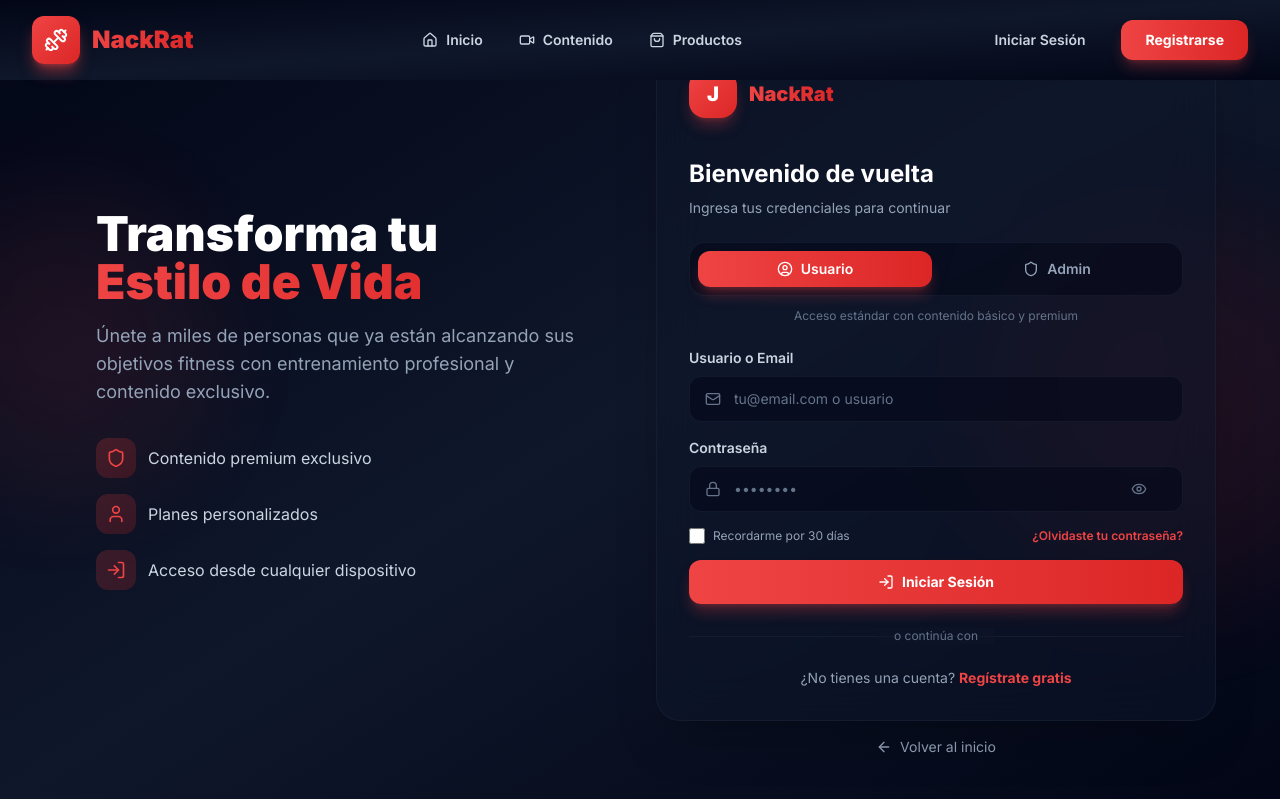
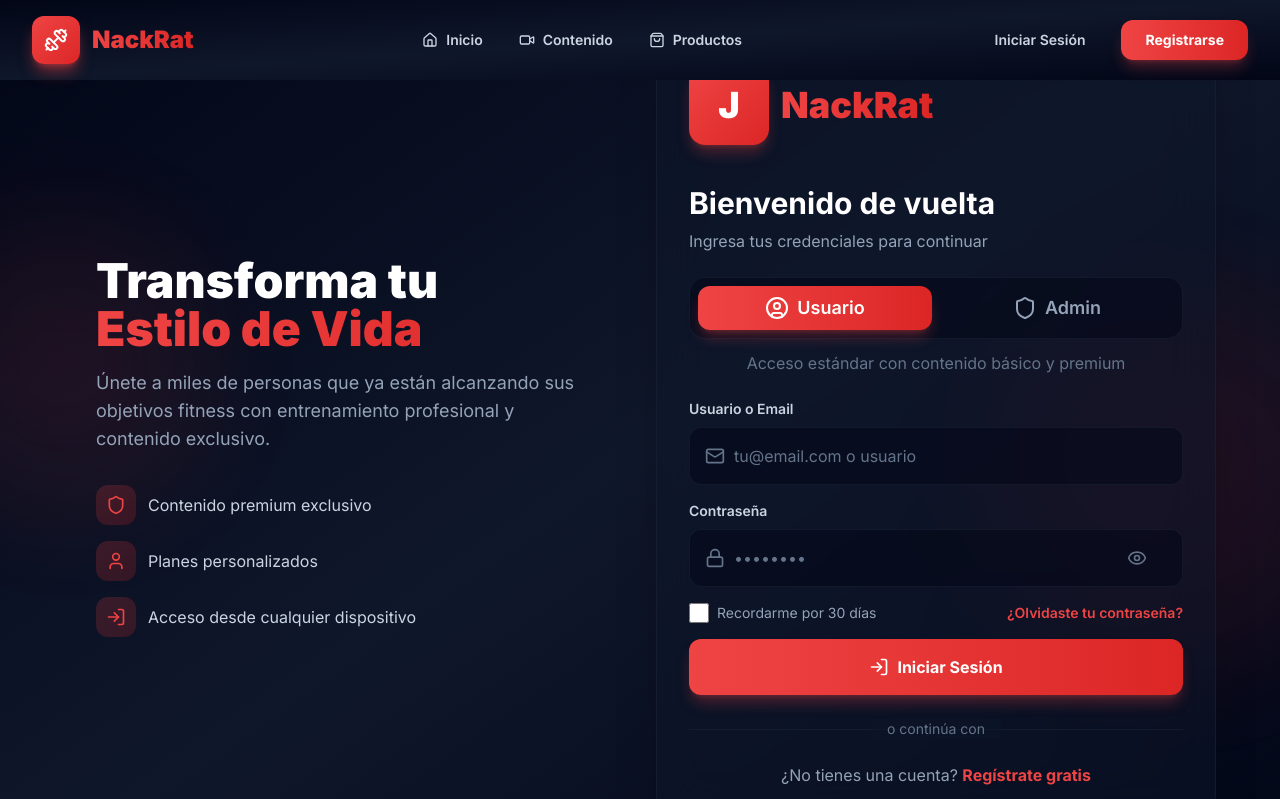
Before and after one commit to BryanCodeDev/jeremyFitness_frontend, a React (Create React App) app: page /login in a window 1280 px wide. Shown: the top 799 px of the page. Built offline with nearby package versions, Linux system fonts and the light colour scheme.

Commit message:
Responsive Mejorado

```diff
--- a/src/pages/Auth/Login.jsx
+++ b/src/pages/Auth/Login.jsx
@@ -254,20 +254,20 @@ const Login = () => {
               {/* Desktop Header */}
               <div className="hidden md:block mb-6">
                 <Link to="/" className="inline-flex items-center justify-center space-x-3 mb-4">
-                  <div className="w-12 h-12 bg-gradient-to-br from-red-500 to-red-600 rounded-2xl flex items-center justify-center shadow-lg shadow-red-500/30">
-                    <span className="text-white font-black text-xl">J</span>
+                  <div className="w-12 h-12 sm:w-14 sm:h-14 md:w-16 md:h-16 lg:w-20 lg:h-20 bg-gradient-to-br from-red-500 to-red-600 rounded-2xl flex items-center justify-center shadow-lg shadow-red-500/30">
+                    <span className="text-white font-black text-xl sm:text-2xl md:text-3xl lg:text-4xl">J</span>
                   </div>
-                  <span className="text-xl font-black bg-gradient-to-r from-red-500 to-red-600 bg-clip-text text-transparent">
+                  <span className="text-xl sm:text-2xl md:text-3xl lg:text-4xl font-black bg-gradient-to-r from-red-500 to-red-600 bg-clip-text text-transparent">
                     NackRat
                   </span>
                 </Link>
               </div>
 
               <div className="mb-6">
-                <h2 className="text-xl md:text-2xl font-bold text-white mb-2">
+                <h2 className="text-xl md:text-2xl lg:text-3xl font-bold text-white mb-2">
                   Bienvenido de vuelta
                 </h2>
-                <p className="text-sm text-slate-400">
+                <p className="text-sm md:text-base text-slate-400">
                   Ingresa tus credenciales para continuar
                 </p>
               </div>
@@ -278,29 +278,29 @@ const Login = () => {
                   <button
                     type="button"
                     onClick={() => setUserType('user')}
-                    className={`flex items-center justify-center space-x-2 py-2 px-3 rounded-xl font-semibold transition-all duration-300 text-sm ${
+                    className={`flex items-center justify-center space-x-2 py-2 px-3 rounded-xl font-semibold transition-all duration-300 text-sm md:text-base lg:text-lg ${
                       userType === 'user'
                         ? 'bg-gradient-to-r from-red-500 to-red-600 text-white shadow-lg shadow-red-500/30'
                         : 'text-slate-400 hover:text-white hover:bg-slate-800/50'
                     }`}
                   >
-                    <UserCircle className="w-4 h-4" />
+                    <UserCircle className="w-4 h-4 md:w-5 md:h-5 lg:w-6 lg:h-6" />
                     <span>Usuario</span>
                   </button>
                   <button
                     type="button"
                     onClick={() => setUserType('admin')}
-                    className={`flex items-center justify-center space-x-2 py-2 px-3 rounded-xl font-semibold transition-all duration-300 text-sm ${
+                    className={`flex items-center justify-center space-x-2 py-2 px-3 rounded-xl font-semibold transition-all duration-300 text-sm md:text-base lg:text-lg ${
                       userType === 'admin'
                         ? 'bg-gradient-to-r from-red-500 to-red-600 text-white shadow-lg shadow-red-500/30'
                         : 'text-slate-400 hover:text-white hover:bg-slate-800/50'
                     }`}
                   >
-                    <Shield className="w-4 h-4" />
+                    <Shield className="w-4 h-4 md:w-5 md:h-5 lg:w-6 lg:h-6" />
                     <span>Admin</span>
                   </button>
                 </div>
-                <p className="text-xs text-slate-500 mt-3 text-center">
+                <p className="text-xs md:text-sm lg:text-base text-slate-500 mt-3 text-center">
                   {userType === 'user'
                     ? 'Acceso estándar con contenido básico y premium'
                     : 'Panel administrativo con herramientas de gestión completas'
@@ -315,7 +315,7 @@ const Login = () => {
                     Usuario o Email
                   </label>
                   <div className="relative">
-                    <Mail className="absolute left-4 top-1/2 -translate-y-1/2 w-4 h-4 text-slate-500" />
+                    <Mail className="absolute left-4 top-1/2 -translate-y-1/2 w-4 h-4 md:w-5 md:h-5 text-slate-500" />
                     <input
                       type="text"
                       id="username"
@@ -324,7 +324,7 @@ const Login = () => {
                       onChange={handleChange}
                       onBlur={handleBlur}
                       required
-                      className={`w-full pl-11 pr-4 py-3 bg-slate-950/50 border rounded-xl text-white placeholder-slate-500 focus:ring-2 transition-all duration-300 outline-none text-sm ${
+                      className={`w-full pl-11 pr-4 py-3 md:py-4 bg-slate-950/50 border rounded-xl text-white placeholder-slate-500 focus:ring-2 transition-all duration-300 outline-none text-sm md:text-base ${
                         errors.username
                           ? 'border-red-500 focus:border-red-500 focus:ring-red-500/20'
                           : touched.username && !errors.username
@@ -336,16 +336,16 @@ const Login = () => {
                     {touched.username && (
                       <div className="absolute right-4 top-1/2 -translate-y-1/2">
                         {errors.username ? (
-                          <XCircle className="w-4 h-4 text-red-500" />
+                          <XCircle className="w-4 h-4 md:w-5 md:h-5 text-red-500" />
                         ) : (
-                          <CheckCircle className="w-4 h-4 text-green-500" />
+                          <CheckCircle className="w-4 h-4 md:w-5 md:h-5 text-green-500" />
                         )}
                       </div>
                     )}
                   </div>
                   {errors.username && (
-                    <p className="text-xs text-red-500 mt-1.5 flex items-center space-x-1">
-                      <XCircle className="w-3 h-3" />
+                    <p className="text-xs md:text-sm text-red-500 mt-1.5 flex items-center space-x-1">
+                      <XCircle className="w-3 h-3 md:w-4 md:h-4" />
                       <span>{errors.username}</span>
                     </p>
                   )}
@@ -356,7 +356,7 @@ const Login = () => {
                     Contraseña
                   </label>
                   <div className="relative">
-                    <Lock className="absolute left-4 top-1/2 -translate-y-1/2 w-4 h-4 text-slate-500" />
+                    <Lock className="absolute left-4 top-1/2 -translate-y-1/2 w-4 h-4 md:w-5 md:h-5 text-slate-500" />
                     <input
                       type={showPassword ? "text" : "password"}
                       id="password"
@@ -365,7 +365,7 @@ const Login = () => {
                       onChange={handleChange}
                       onBlur={handleBlur}
                       required
-                      className={`w-full pl-11 pr-11 py-3 bg-slate-950/50 border rounded-xl text-white placeholder-slate-500 focus:ring-2 transition-all duration-300 outline-none text-sm ${
+                      className={`w-full pl-11 pr-11 py-3 md:py-4 bg-slate-950/50 border rounded-xl text-white placeholder-slate-500 focus:ring-2 transition-all duration-300 outline-none text-sm md:text-base ${
                         errors.password
                           ? 'border-red-500 focus:border-red-500 focus:ring-red-500/20'
                           : touched.password && !errors.password
@@ -379,27 +379,27 @@ const Login = () => {
                       onClick={() => setShowPassword(!showPassword)}
                       className="absolute right-9 top-1/2 -translate-y-1/2 text-slate-500 hover:text-slate-300 transition-colors"
                     >
-                      {showPassword ? <EyeOff className="w-4 h-4" /> : <Eye className="w-4 h-4" />}
+                      {showPassword ? <EyeOff className="w-4 h-4 md:w-5 md:h-5" /> : <Eye className="w-4 h-4 md:w-5 md:h-5" />}
                     </button>
                     {touched.password && (
                       <div className="absolute right-4 top-1/2 -translate-y-1/2">
                         {errors.password ? (
-                          <XCircle className="w-4 h-4 text-red-500" />
+                          <XCircle className="w-4 h-4 md:w-5 md:h-5 text-red-500" />
                         ) : (
-                          <CheckCircle className="w-4 h-4 text-green-500" />
+                          <CheckCircle className="w-4 h-4 md:w-5 md:h-5 text-green-500" />
                         )}
                       </div>
                     )}
                   </div>
                   {errors.password && (
-                    <p className="text-xs text-red-500 mt-1.5 flex items-center space-x-1">
-                      <XCircle className="w-3 h-3" />
+                    <p className="text-xs md:text-sm text-red-500 mt-1.5 flex items-center space-x-1">
+                      <XCircle className="w-3 h-3 md:w-4 md:h-4" />
                       <span>{errors.password}</span>
                     </p>
                   )}
                 </div>
 
-                <div className="flex items-center justify-between text-sm">
+                <div className="flex items-center justify-between text-sm md:text-base">
                   <label className="flex items-center cursor-pointer group">
                     <input
                       type="checkbox"
@@ -407,16 +407,16 @@ const Login = () => {
                       checked={formData.rememberMe}
                       onChange={(e) => setFormData({...formData, rememberMe: e.target.checked})}
                       disabled={isBlocked}
-                      className="w-4 h-4 rounded border-slate-700 bg-slate-950/50 text-red-500 focus:ring-red-500 focus:ring-offset-0 focus:ring-2 transition-all disabled:opacity-50 disabled:cursor-not-allowed"
+                      className="w-4 h-4 md:w-5 md:h-5 rounded border-slate-700 bg-slate-950/50 text-red-500 focus:ring-red-500 focus:ring-offset-0 focus:ring-2 transition-all disabled:opacity-50 disabled:cursor-not-allowed"
                     />
-                    <span className={`ml-2 transition-colors text-xs ${isBlocked ? 'text-slate-600' : 'text-slate-400 group-hover:text-slate-300'}`}>
+                    <span className={`ml-2 transition-colors text-xs md:text-sm ${isBlocked ? 'text-slate-600' : 'text-slate-400 group-hover:text-slate-300'}`}>
                       Recordarme por 30 días
                     </span>
                   </label>
 
                   <Link
                     to="/forgot-password"
-                    className={`font-semibold transition-colors text-xs ${isBlocked ? 'text-slate-600 cursor-not-allowed' : 'text-red-500 hover:text-red-400'}`}
+                    className={`font-semibold transition-colors text-xs md:text-sm ${isBlocked ? 'text-slate-600 cursor-not-allowed' : 'text-red-500 hover:text-red-400'}`}
                     onClick={(e) => isBlocked && e.preventDefault()}
                   >
                     ¿Olvidaste tu contraseña?
@@ -426,7 +426,7 @@ const Login = () => {
                 <button
                   type="submit"
                   disabled={isLoading || Object.keys(errors).length > 0 || isBlocked}
-                  className="w-full py-3 bg-gradient-to-r from-red-500 to-red-600 hover:from-red-600 hover:to-red-700 text-white font-bold rounded-xl shadow-lg shadow-red-500/30 hover:shadow-red-500/50 transition-all duration-300 disabled:opacity-50 disabled:cursor-not-allowed disabled:hover:shadow-red-500/30 flex items-center justify-center space-x-2 text-sm"
+                  className="w-full py-3 md:py-4 bg-gradient-to-r from-red-500 to-red-600 hover:from-red-600 hover:to-red-700 text-white font-bold rounded-xl shadow-lg shadow-red-500/30 hover:shadow-red-500/50 transition-all duration-300 disabled:opacity-50 disabled:cursor-not-allowed disabled:hover:shadow-red-500/30 flex items-center justify-center space-x-2 text-sm md:text-base"
                 >
                   {isLoading ? (
                     <>
@@ -435,12 +435,12 @@ const Login = () => {
                     </>
                   ) : isBlocked ? (
                     <>
-                      <Shield className="w-4 h-4" />
+                      <Shield className="w-4 h-4 md:w-5 md:h-5" />
                       <span>Bloqueado ({Math.floor(blockTimeLeft / 60)}:{(blockTimeLeft % 60).toString().padStart(2, '0')})</span>
                     </>
                   ) : (
                     <>
-                      <LogIn className="w-4 h-4" />
+                      <LogIn className="w-4 h-4 md:w-5 md:h-5" />
                       <span>Iniciar Sesión</span>
                     </>
                   )}
@@ -453,17 +453,17 @@ const Login = () => {
                   <div className="w-full border-t border-slate-800/50" />
                 </div>
                 <div className="relative flex justify-center text-sm">
-                  <span className="px-4 bg-slate-900/50 text-slate-500 text-xs">o continúa con</span>
+                  <span className="px-4 bg-slate-900/50 text-slate-500 text-xs md:text-sm">o continúa con</span>
                 </div>
               </div>
 
               {/* Register link */}
               <div className="text-center">
-                <p className="text-sm text-slate-400">
+                <p className="text-sm md:text-base text-slate-400">
                   ¿No tienes una cuenta?{' '}
                   <Link
                     to="/register"
-                    className="text-red-500 hover:text-red-400 font-bold transition-colors text-sm"
+                    className="text-red-500 hover:text-red-400 font-bold transition-colors text-sm md:text-base"
                   >
                     Regístrate gratis
                   </Link>
--- a/src/pages/Content/Content.jsx
+++ b/src/pages/Content/Content.jsx
@@ -80,13 +80,13 @@ const Content = () => {
   ];
 
   return (
-    <div className="min-h-screen bg-slate-950 pt-20">
+    <div className="min-h-screen bg-slate-950 pt-16">
       {/* Hero Section */}
-      <section className="relative py-16 overflow-hidden">
+      <section className="relative py-12 overflow-hidden">
         <div className="absolute inset-0 bg-gradient-to-br from-slate-950 via-slate-900 to-slate-950" />
         <div className="absolute inset-0">
-          <div className="absolute top-0 right-1/4 w-96 h-96 bg-red-500/10 rounded-full blur-3xl" />
-          <div className="absolute bottom-0 left-1/4 w-96 h-96 bg-red-600/10 rounded-full blur-3xl" />
+          <div className="absolute top-0 right-1/4 w-80 h-80 bg-red-500/10 rounded-full blur-3xl" />
+          <div className="absolute bottom-0 left-1/4 w-80 h-80 bg-red-600/10 rounded-full blur-3xl" />
         </div>
 
         <div className="container mx-auto px-4 sm:px-6 lg:px-8 relative z-10">
@@ -94,20 +94,20 @@ const Content = () => {
             initial={{ opacity: 0, y: 30 }}
             animate={{ opacity: 1, y: 0 }}
             transition={{ duration: 0.8 }}
-            className="text-center max-w-4xl mx-auto mb-12"
+            className="text-center max-w-4xl mx-auto mb-10"
           >
             <div className="inline-flex items-center space-x-2 bg-red-500/10 border border-red-500/20 rounded-full px-4 py-2 mb-6">
               <TrendingUp className="w-4 h-4 text-red-500" />
               <span className="text-sm font-semibold text-red-400">Contenido Actualizado</span>
             </div>
 
-            <h1 className="text-4xl sm:text-5xl lg:text-6xl font-black mb-6">
+            <h1 className="text-3xl sm:text-4xl lg:text-5xl font-black mb-6">
               <span className="text-white">Contenido </span>
               <span className="bg-gradient-to-r from-red-500 to-red-600 bg-clip-text text-transparent">
                 Fitness
               </span>
             </h1>
-            <p className="text-xl text-slate-400">
+            <p className="text-base sm:text-lg text-slate-400">
               Descubre rutinas, consejos y guías para alcanzar tus objetivos
             </p>
           </motion.div>
@@ -120,27 +120,27 @@ const Content = () => {
             className="max-w-5xl mx-auto"
           >
             {/* Search Bar */}
-            <div className="relative mb-6">
-              <Search className="absolute left-4 top-1/2 -translate-y-1/2 w-5 h-5 text-slate-400" />
+            <div className="relative mb-4">
+              <Search className="absolute left-4 top-1/2 -translate-y-1/2 w-4 h-4 text-slate-400" />
               <input
                 type="text"
                 placeholder="Buscar contenido..."
                 value={searchTerm}
                 onChange={(e) => setSearchTerm(e.target.value)}
-                className="w-full pl-12 pr-4 py-4 bg-slate-900/50 backdrop-blur-xl border border-slate-800/50 rounded-xl text-white placeholder-slate-500 focus:outline-none focus:border-red-500/50 transition-all"
+                className="w-full pl-11 pr-4 py-3 bg-slate-900/50 backdrop-blur-xl border border-slate-800/50 rounded-xl text-white placeholder-slate-500 focus:outline-none focus:border-red-500/50 transition-all text-sm"
               />
             </div>
 
             {/* Filter Buttons & View Mode */}
-            <div className="flex flex-col sm:flex-row items-start sm:items-center justify-between gap-4 bg-slate-900/30 backdrop-blur-xl border border-slate-800/50 rounded-xl p-4">
+            <div className="flex flex-col sm:flex-row items-start sm:items-center justify-between gap-3 bg-slate-900/30 backdrop-blur-xl border border-slate-800/50 rounded-xl p-3">
               <div className="flex items-center space-x-2 overflow-x-auto w-full sm:w-auto">
-                <Filter className="w-5 h-5 text-slate-400 flex-shrink-0" />
+                <Filter className="w-4 h-4 text-slate-400 flex-shrink-0" />
                 <div className="flex space-x-2">
                   {filters.map((filterType) => (
                     <button
                       key={filterType.id}
                       onClick={() => setFilter(filterType.id)}
-                      className={`flex items-center space-x-2 px-4 py-2 rounded-lg font-semibold transition-all whitespace-nowrap ${
+                      className={`flex items-center space-x-2 px-3 py-2 rounded-lg font-semibold transition-all whitespace-nowrap text-sm ${
                         filter === filterType.id
                           ? 'bg-gradient-to-r from-red-500 to-red-600 text-white shadow-lg shadow-red-500/30'
                           : 'bg-slate-800/50 text-slate-300 hover:bg-slate-800 hover:text-white'
```
Also changed, not shown: src/pages/Auth/Register.jsx (+32 -32 lines).
